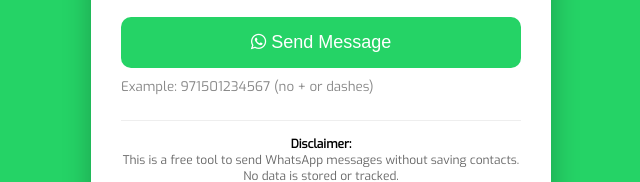
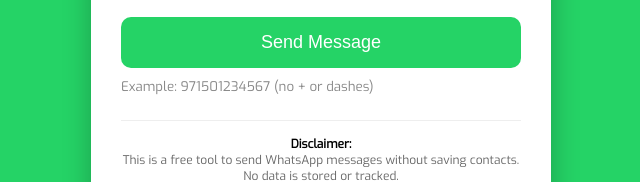
Before and after one commit to neilleopais/QuickWA, a plain HTML site: page index.html in a window 1280 px wide. Shown: the part 462-644 px from the top of the page, 319-959 px from the left. Drawn offline with Linux system fonts and the light colour scheme.

Commit message:
Updated index.html

```diff
--- a/index.html
+++ b/index.html
@@ -7,6 +7,9 @@
     <meta name="viewport" content="width=device-width, initial-scale=1.0" />
     <link href="https://fonts.googleapis.com/css?family=Exo" rel="stylesheet">
     <link href="https://maxcdn.bootstrapcdn.com/font-awesome/4.6.3/css/font-awesome.min.css" rel="stylesheet">
+    <!-- <link rel="icon" href="https://img.icons8.com/color/48/000000/whatsapp--v1.png" type="image/png"> -->
+    <link rel="icon" href="https://img.icons8.com/fluency/48/chat.png" type="image/png">
+    <meta name="robots" content="noindex, nofollow">
     <style>
         body {
             background-color: #25d366;
@@ -122,7 +125,7 @@
 
         <input type="tel" id="phoneInput" placeholder="Enter phone number (e.g., 971501234567)" maxlength="15" />
         <div class="error" id="errorMsg">Please enter only digits (7–15 numbers, no + or symbols)</div>
-        <button id="sendBtn"><i class="fa fa-whatsapp"></i> Send Message</button>
+        <button id="sendBtn"><!--i class="fa fa-whatsapp"></i--> Send Message</button>
         <small>Example: 971501234567 (no + or dashes)</small>
 
         <div class="disclaimer">
```
